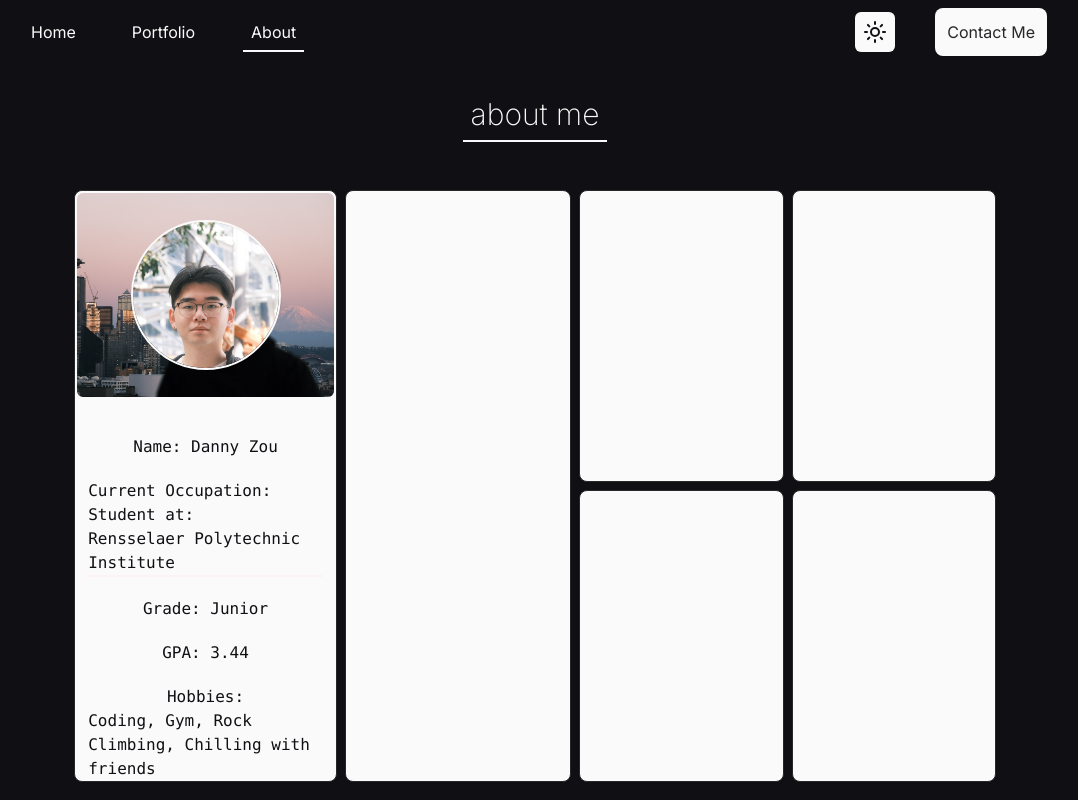
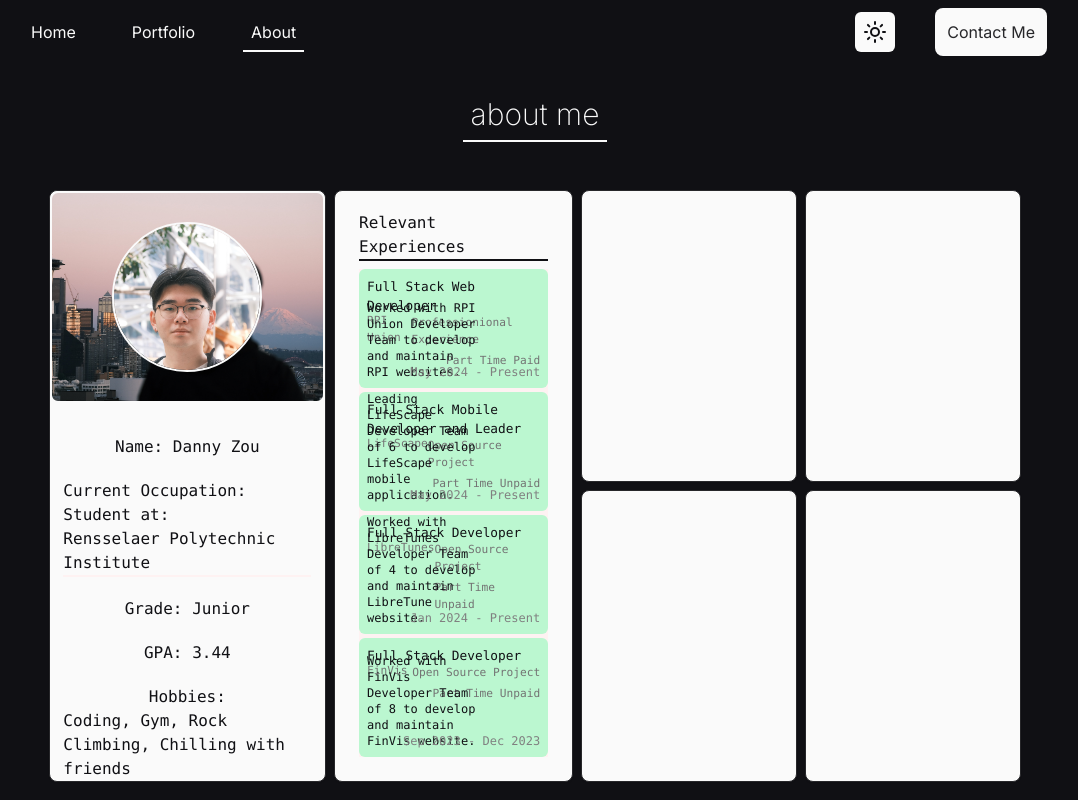
Before and after one commit to danny-zou18/portfolio-site, a Next.js app in the folder project/: page /about in a window 1280 px wide. Shown: the whole page, without its empty margins (105-1183 px from the left). Built offline with nearby package versions, Linux system fonts and the light colour scheme.

Commit message:
completed ExperiencesCard layout

```diff
--- a/project/src/app/about/page.tsx
+++ b/project/src/app/about/page.tsx
@@ -14,7 +14,7 @@ const AboutPage: React.FC = () => {
           about me
         </h1>
       </div>
-      <div className="flex gap-2 w-[90%] h-[37rem] mt-10 mx-auto">
+      <div className="flex gap-2 w-[95%] h-[37rem] mt-10 mx-auto">
         <MainCard />
         <ExperiencesCard />
         <div className="grid grid-cols-2 grid-rows-2 gap-2 w-[46%]">
--- a/project/src/app/portfolio/page.tsx
+++ b/project/src/app/portfolio/page.tsx
@@ -13,7 +13,7 @@ const PortfolioPage: React.FC = () => {
         </h1>
       </div>
       <FeaturedProjects />
-      <div className="md:mt-[5rem] md:mb-[2rem] xsm:mt-[30rem] xsm:mb-[2rem] flex flex-col items-center">
+      <div className="lg:mt-[5rem] lg:mb-[2rem] xsm:mt-[30rem] xsm:mb-[2rem] flex flex-col items-center">
         <h1 className="font-mono mb-2">full portfolio timeline</h1>
         <RiArrowDownWideFill className=" animate-bounce-slow text-primary text-4xl" />
       </div>
--- a/project/src/components/about/ExperiencesCard.tsx
+++ b/project/src/components/about/ExperiencesCard.tsx
@@ -4,6 +4,59 @@ import React from "react";
 import { motion } from "framer-motion";
 
 import { Card, CardContent } from "@/components/ui/card";
+
+interface experiencesProp {
+  title: string;
+  at: string;
+  type: string;
+  type2: string;
+  description: string;
+  startDate: string;
+  endDate: string;
+}
+
+const experiences = [
+  {
+    title: "Full Stack Web Developer",
+    at: "RPI Union",
+    type: "Professionional Experience",
+    type2: "Part Time Paid",
+    description:
+      "Worked with RPI Union Developer Team to develop and maintain RPI websites.",
+    startDate: "May 2024",
+    endDate: "Present",
+  },
+  {
+    title: "Full Stack Mobile Developer and Leader",
+    at: "LifeScape",
+    type: "Open Source Project",
+    type2: "Part Time Unpaid",
+    description:
+      "Leading LifeScape Developer Team of 6 to develop LifeScape mobile application.",
+    startDate: "May 2024",
+    endDate: "Present",
+  },
+  {
+    title: "Full Stack Developer",
+    at: "LibreTunes",
+    type: "Open Source Project",
+    type2: "Part Time Unpaid",
+    description:
+      "Worked with LibreTunes Developer Team of 4 to develop and maintain LibreTune website.",
+    startDate: "Jan 2024",
+    endDate: "Present",
+  },
+  {
+    title: "Full Stack Developer",
+    at: "FinVis",
+    type: "Open Source Project",
+    type2: "Part Time Unpaid",
+    description:
+      "Worked with FinVis Developer Team of 8 to develop and maintain FinVis website.",
+    startDate: "Sep 2023",
+    endDate: "Dec 2023",
+  },
+];
 
 const ExperiencesCard: React.FC = () => {
   return (
@@ -14,12 +67,59 @@ const ExperiencesCard: React.FC = () => {
       viewport={{ once: true }}
     >
       <Card className="h-full">
-        <CardContent className="text-background">
-
+        <CardContent className="flex flex-col items-center text-background h-full font-mono">
+          <h1 className="border-b-2 border-background mt-5">
+            Relevant Experiences
+          </h1>
+          <div className="w-full h-full mt-2 flex flex-col gap-1 bg-red-50">
+            {experiences.map((experience, index) => (
+              <ExperienceCard key={index} data={experience} color="red" />
+            ))}
+          </div>
         </CardContent>
       </Card>
     </motion.div>
   );
 };
 
-export default ExperiencesCard
+export default ExperiencesCard;
+
+interface ExperienceCardProps {
+  data: {
+    title: string;
+    at: string;
+    type: string;
+    type2: string;
+    description: string;
+    startDate: string;
+    endDate: string;
+  };
+  color: string;
+}
+
+const ExperienceCard: React.FC<ExperienceCardProps> = ({ data, color }) => {
+  return (
+    <div className="bg-green-200 rounded-md text-[.8rem] h-[25%] p-2 relative">
+      <div className="flex flex-col">
+        {data.title}
+        <div className="flex justify-between text-neutral-500">
+          <h1 className=" mt-[-2px] text-[.7rem]  text-neutral-500">
+            {data.at}
+          </h1>
+          <h1 className="flex flex-col items-end text-[.7rem]">
+            {data.type}
+            <span className="mt-1">
+                {data.type2}
+            </span>
+          </h1>
+        </div>
+      </div>
+      <div className="absolute bottom-2 left-2 w-[60%] text-xs">
+        {data.description}
+      </div>
+      <time className="text-xs text-accent absolute bottom-2 right-2">
+        {`${data.startDate} - ${data.endDate}`}
+      </time>
+    </div>
+  );
+};
--- a/project/src/components/about/MainCard.tsx
+++ b/project/src/components/about/MainCard.tsx
@@ -25,7 +25,7 @@ const MainCard: React.FC = () => {
               className="w-[150px] h-[150px] rounded-full object-cover border-2 border-card"
             ></img>
           </div>
-          <div className="mt-4 w-[90%] flex flex-col items-center">
+          <div className="mt-3 w-[90%] flex flex-col items-center">
             <h1 className="mt-5">Name: Danny Zou</h1>
             <h1 className=" mt-5 flex flex-col items-center">
               Current Occupation: Student at:{" "}
--- a/project/src/components/home/TextAnimation.tsx
+++ b/project/src/components/home/TextAnimation.tsx
@@ -12,13 +12,13 @@ const TextAnimation: React.FC<TextAnimationProps> = ({ text }) => {
     const contactModal = useContactModal();
 
   return (
-    <div>
+    <div className="flex">
       <h1
-        className="relative w-[max-content] font-mono
+        className="relative  font-mono
         before:absolute before:inset-0 before:animate-typewriter
         before:bg-background
         after:absolute after:inset-0 after:w-[0.125em] after:animate-caret
-        after:bg-primary font-[400] text-primary text-4xl mt-2">
+        after:bg-primary font-[400] text-primary text-4xl mt-2 ">
         {contactModal.isOpen ? "" : text}
       </h1>
     </div>
--- a/project/src/components/portfolio/FeaturedProjects.tsx
+++ b/project/src/components/portfolio/FeaturedProjects.tsx
@@ -196,7 +196,7 @@ const FeaturedProjects: React.FC = () => {
       <AnimatePresence>
         {selectedId && (
           <motion.div
-            className="fixed inset-0 bg-black bg-opacity-50 flex items-center justify-center"
+            className="fixed inset-0 bg-black bg-opacity-50 flex items-center justify-center z-10"
             initial={{ opacity: 0 }}
             animate={{ opacity: 1 }}
             exit={{ opacity: 0 }}
--- a/project/src/components/portfolio/timeline/FullProjectTimeline.tsx
+++ b/project/src/components/portfolio/timeline/FullProjectTimeline.tsx
@@ -8,7 +8,7 @@ const Timeline = () => {
       <div className='
         timeline-container
         flex flex-col relative my-[40px]
-        mt-[0rem]
+        mt-[0rem] z-0
       '>
         {timelineData.map((data, i) => {
           return (
```
